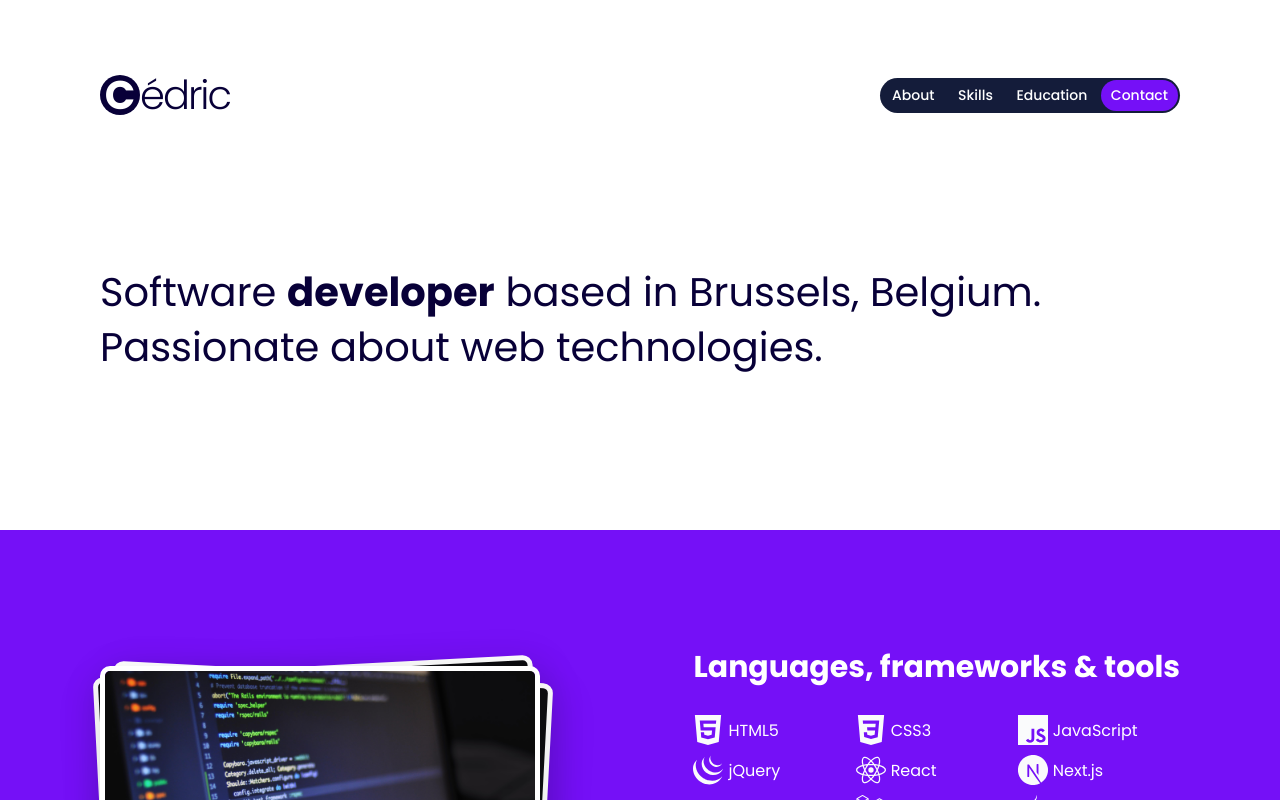
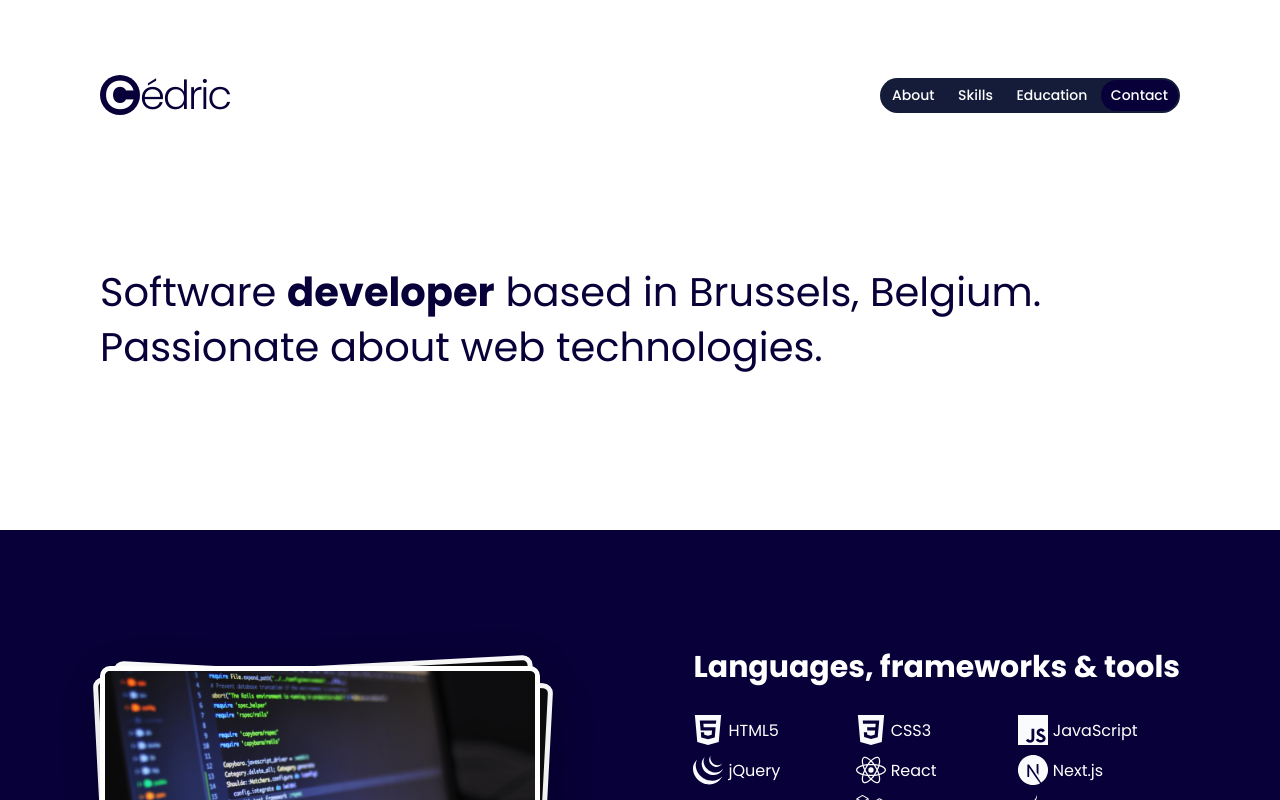
Before and after one commit to cedreams/portfolio, a Next.js app: page / in a window 1280 px wide. Shown: the top 800 px of the page. Built offline with nearby package versions, Linux system fonts and the light colour scheme.

Commit message:
less flashy while waiting to find better

```diff
--- a/src/styles/global.css
+++ b/src/styles/global.css
@@ -7,7 +7,7 @@
 
 :root {
     --color: #080038;
-    --bg-purple: #7510F7;
+    --bg-purple: #080038;/* #7510F7;*/
 }
 
 body,html {
```
